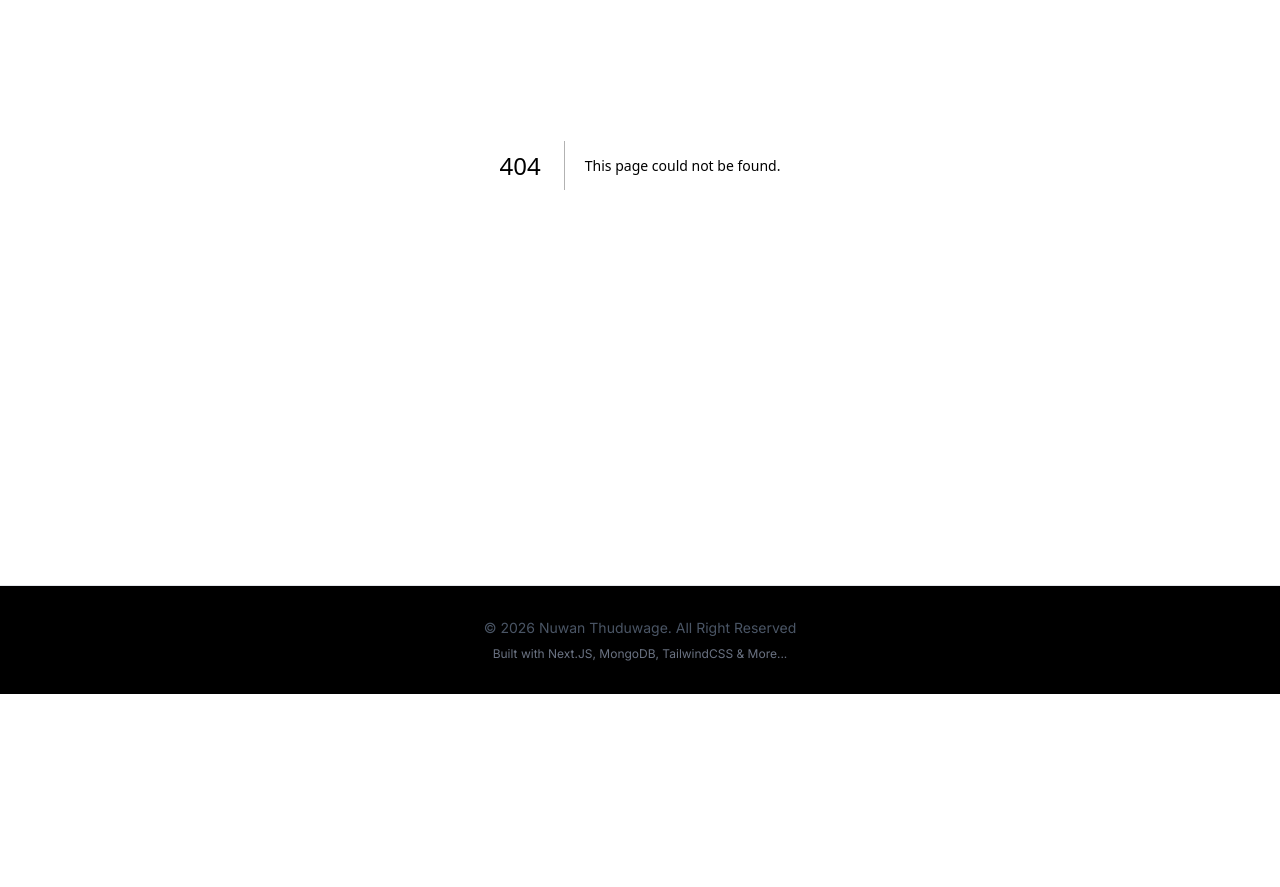
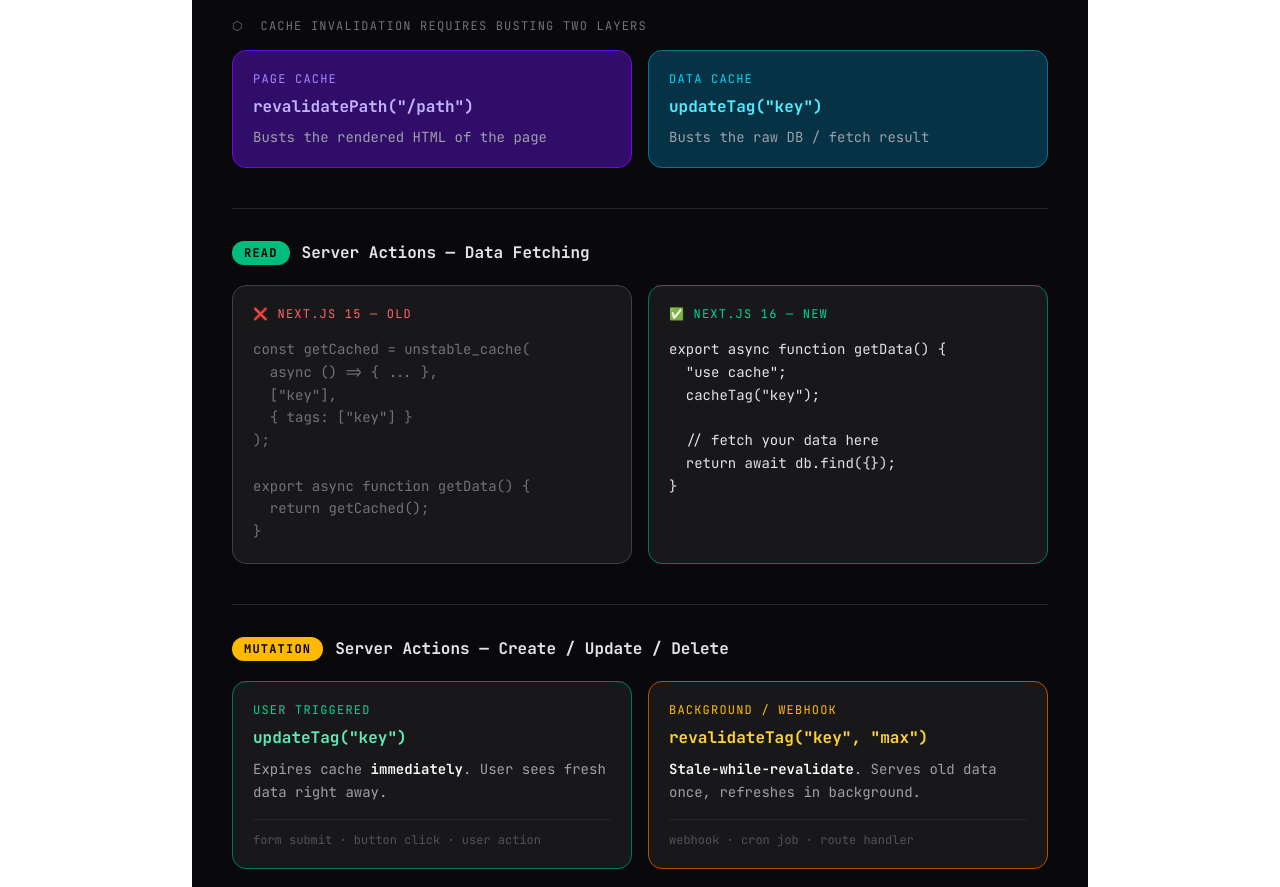
Before and after one commit to nchathu2014/nextjs-contact-form, a Next.js app: page /golden-rule in a window 1280 px wide. Before the commit this address had no page. Shown: the part 320-1207 px from the top of the page. Before the commit the page ends 1014 px from the top, so only its background shows below. Built offline with nearby package versions, Linux system fonts and the light colour scheme.

Commit message:
add a golden rule

```diff
--- /dev/null
+++ b/app/golden-rule/page.tsx
@@ -0,0 +1,176 @@
+export default function CachingCheatSheet() {
+  return (
+    <div className="bg-zinc-950 text-white font-mono max-w-4xl mx-auto p-10 rounded-2xl">
+
+      {/* Header */}
+      <div className="border-b border-zinc-800 pb-8 mb-10">
+        <p className="text-xs tracking-widest uppercase text-zinc-500 mb-2">Reference Sheet</p>
+        <h1 className="text-4xl font-bold tracking-tight">
+          Next.js 16 Caching
+        </h1>
+        <h2 className="text-4xl font-bold tracking-tight text-violet-400">
+          Golden Rules
+        </h2>
+        <p className="text-sm text-zinc-500 mt-4">
+          // cache invalidation · "use cache" · updateTag · revalidateTag
+        </p>
+      </div>
+
+      {/* Two Cache Layers */}
+      <div className="mb-10">
+        <p className="text-xs tracking-widest uppercase text-zinc-500 mb-4">
+          ⬡ &nbsp;Cache invalidation requires busting TWO layers
+        </p>
+        <div className="grid grid-cols-2 gap-4">
+          <div className="bg-violet-950 border border-violet-700 rounded-xl p-5">
+            <p className="text-xs text-violet-400 uppercase tracking-widest mb-2">Page Cache</p>
+            <p className="text-base font-bold text-violet-300">revalidatePath("/path")</p>
+            <p className="text-sm text-zinc-400 mt-2">Busts the rendered HTML of the page</p>
+          </div>
+          <div className="bg-cyan-950 border border-cyan-700 rounded-xl p-5">
+            <p className="text-xs text-cyan-400 uppercase tracking-widest mb-2">Data Cache</p>
+            <p className="text-base font-bold text-cyan-300">updateTag("key")</p>
+            <p className="text-sm text-zinc-400 mt-2">Busts the raw DB / fetch result</p>
+          </div>
+        </div>
+      </div>
+
+      <div className="border-t border-zinc-800 my-8" />
+
+      {/* Read Functions */}
+      <div className="mb-10">
+        <div className="flex items-center gap-3 mb-5">
+          <span className="text-xs bg-emerald-500 text-black px-3 py-1 rounded-full uppercase tracking-widest font-bold">
+            Read
+          </span>
+          <span className="text-base font-bold text-zinc-200">Server Actions — Data Fetching</span>
+        </div>
+
+        <div className="grid grid-cols-2 gap-4">
+          <div className="bg-zinc-900 border border-zinc-700 rounded-xl p-5">
+            <p className="text-xs text-red-400 uppercase tracking-widest mb-4">❌ Next.js 15 — Old</p>
+            <pre className="text-sm leading-relaxed text-zinc-500 whitespace-pre-wrap">{`const getCached = unstable_cache(
+  async () => { ... },
+  ["key"],
+  { tags: ["key"] }
+);
+
+export async function getData() {
+  return getCached();
+}`}</pre>
+          </div>
+
+          <div className="bg-zinc-900 border border-emerald-700 rounded-xl p-5">
+            <p className="text-xs text-emerald-400 uppercase tracking-widest mb-4">✅ Next.js 16 — New</p>
+            <pre className="text-sm leading-relaxed text-zinc-200 whitespace-pre-wrap">{`export async function getData() {
+  "use cache";
+  cacheTag("key");
+
+  // fetch your data here
+  return await db.find({});
+}`}</pre>
+          </div>
+        </div>
+      </div>
+
+      <div className="border-t border-zinc-800 my-8" />
+
+      {/* Mutation Functions */}
+      <div className="mb-10">
+        <div className="flex items-center gap-3 mb-5">
+          <span className="text-xs bg-amber-400 text-black px-3 py-1 rounded-full uppercase tracking-widest font-bold">
+            Mutation
+          </span>
+          <span className="text-base font-bold text-zinc-200">Server Actions — Create / Update / Delete</span>
+        </div>
+
+        <div className="grid grid-cols-2 gap-4 mb-5">
+          <div className="bg-zinc-900 border border-emerald-700 rounded-xl p-5">
+            <p className="text-xs text-emerald-400 uppercase tracking-widest mb-2">User Triggered</p>
+            <p className="text-base font-bold text-emerald-300 mb-2">updateTag("key")</p>
+            <p className="text-sm text-zinc-400 leading-relaxed">
+              Expires cache <span className="text-white font-semibold">immediately</span>. User sees fresh data right away.
+            </p>
+            <p className="text-xs text-zinc-600 border-t border-zinc-800 mt-4 pt-3">
+              form submit · button click · user action
+            </p>
+          </div>
+
+          <div className="bg-zinc-900 border border-amber-700 rounded-xl p-5">
+            <p className="text-xs text-amber-400 uppercase tracking-widest mb-2">Background / Webhook</p>
+            <p className="text-base font-bold text-amber-300 mb-2">revalidateTag("key", "max")</p>
+            <p className="text-sm text-zinc-400 leading-relaxed">
+              <span className="text-white font-semibold">Stale-while-revalidate</span>. Serves old data once, refreshes in background.
+            </p>
+            <p className="text-xs text-zinc-600 border-t border-zinc-800 mt-4 pt-3">
+              webhook · cron job · route handler
+            </p>
+          </div>
+        </div>
+
+        {/* Code block */}
+        <div className="bg-zinc-900 border border-zinc-700 rounded-xl overflow-hidden">
+          <div className="border-b border-zinc-800 px-5 py-3 flex items-center justify-between bg-zinc-800">
+            <div className="flex gap-1.5">
+              <div className="w-3 h-3 rounded-full bg-red-500" />
+              <div className="w-3 h-3 rounded-full bg-yellow-500" />
+              <div className="w-3 h-3 rounded-full bg-green-500" />
+            </div>
+            <span className="text-xs text-zinc-400">actions.ts — mutation pattern</span>
+          </div>
+          <pre className="text-sm leading-loose p-6 whitespace-pre-wrap overflow-x-auto text-zinc-200">{`export async function createContact(formData: FormData) {
+  try {
+    await dbConnect();
+    await Contact.create({ ... });
+
+    updateTag("all-contacts-key");   // ✅ bust data cache
+    updateTag("contact-stats-key");  // ✅ bust stats data cache
+    revalidatePath("/contacts");     // ✅ bust page cache
+
+  } catch (error) {
+    return { status: "error", data: { message: String(error) } };
+  }
+
+  redirect("/contacts"); // ✅ OUTSIDE try-catch — redirect throws internally
+}`}</pre>
+        </div>
+      </div>
+
+      <div className="border-t border-zinc-800 my-8" />
+
+      {/* Important Notes */}
+      <div className="mb-4">
+        <div className="flex items-center gap-3 mb-5">
+          <span className="text-xs bg-red-500 text-white px-3 py-1 rounded-full uppercase tracking-widest font-bold">
+            ⚠ Notes
+          </span>
+          <span className="text-base font-bold text-zinc-200">Important Rules</span>
+        </div>
+
+        <div className="grid grid-cols-2 gap-3">
+          {[
+            { key: "redirect()", value: "must be OUTSIDE try-catch — it throws internally", color: "text-red-400" },
+            { key: "updateTag()", value: "works in Server Actions ONLY — not Route Handlers", color: "text-emerald-400" },
+            { key: "revalidateTag()", value: "works in Server Actions AND Route Handlers", color: "text-cyan-400" },
+            { key: '"use cache"', value: "requires cacheComponents: true in next.config.ts", color: "text-violet-400" },
+            { key: "Never", value: "call revalidatePath / updateTag inside READ functions", color: "text-red-400" },
+            { key: "Always", value: "bust ALL affected tags when multiple caches are impacted", color: "text-amber-400" },
+          ].map(({ key, value, color }) => (
+            <div key={key} className="bg-zinc-900 border border-zinc-800 rounded-xl p-4 flex gap-3">
+              <span className={`font-bold text-sm shrink-0 w-32 ${color}`}>{key}</span>
+              <span className="text-sm text-zinc-400 leading-relaxed">{value}</span>
+            </div>
+          ))}
+        </div>
+      </div>
+
+      {/* Footer */}
+      <div className="border-t border-zinc-800 mt-10 pt-5 text-center">
+        <p className="text-xs text-zinc-600 tracking-wide">
+          Next.js 16 · Cache Components · "use cache" · cacheTag · updateTag · revalidateTag · revalidatePath
+        </p>
+      </div>
+
+    </div>
+  );
+}
--- a/app/page.tsx
+++ b/app/page.tsx
@@ -9,11 +9,18 @@
         <div className="text-center mb-12">
           <h1 className="text-4xl font-bold mb-4">Next.JS Server Actions</h1>
           <p className="text-xl text-gray-600 max-2xl mx-auto">
-            Built with: Next.JS, Shadcn UI Components, Server Actions, MongoDB
-            Atlas and Cache Revalidation (By using revalidatePath() &
-            revalidateTag())
+            <span className="font-semibold">Built with:</span> Next.JS, Shadcn
+            UI Components, Server Actions, MongoDB Atlas with Cache Revalidation
           </p>
+          <div>
+           <Link href={'/golden-rule'}>
+            <button className="bg-orange-400 rounded p-2 mt-4 hover:cursor-pointer hover:text-white">
+              Golden Rules I Learned
+            </button>
+           </Link>
+          </div>
         </div>
+
         <div className=" flex mb-4 mx-auto justify-center item-center">
           <Button variant="outline">
             <Link href={"/contacts"}>See Contacts</Link>
```
Also changed, not shown: 1-landing.png (added), 2-contact_list_landing.png (added).
